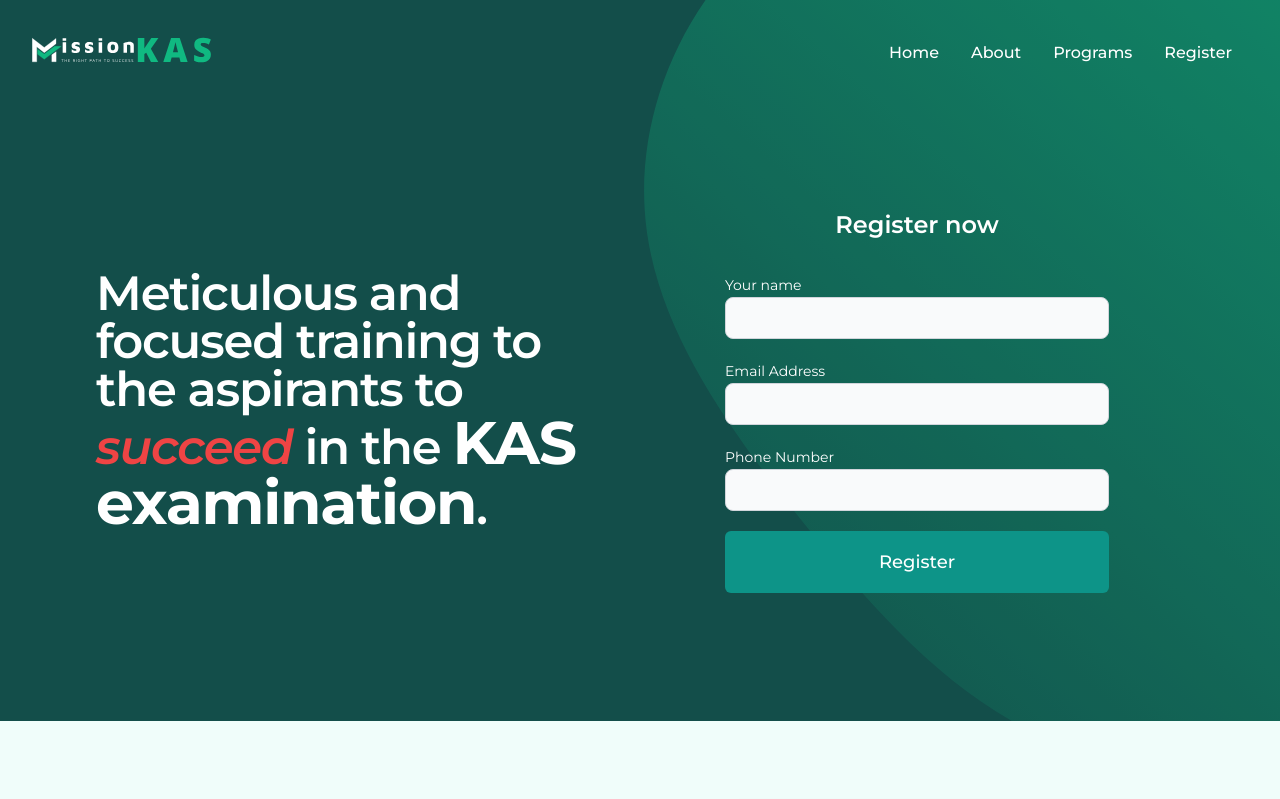
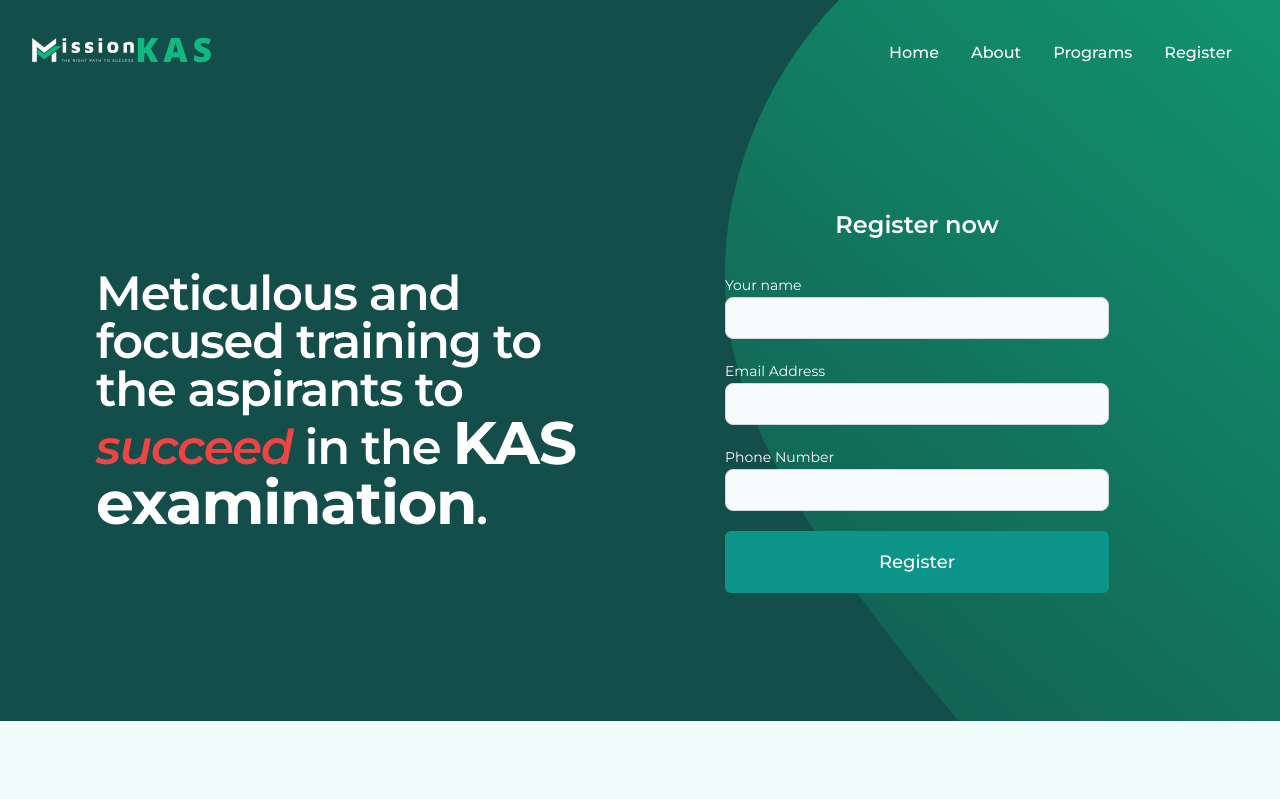
Before and after one commit to dheeraj-murali/mission-kas, a Next.js app: page / in a window 1280 px wide. Shown: the top 799 px of the page. Built offline with nearby package versions, Linux system fonts and the light colour scheme.

Commit message:
feat: updated blob image

```diff
--- a/src/pages/index.tsx
+++ b/src/pages/index.tsx
@@ -2,26 +2,15 @@ import type { NextPage } from "next";
 import { Feature } from "../components/Feature";
 import { Hero } from "../components/Hero/Hero";
 import { Navbar } from "../components/Header/Navbar";
-import Image from "next/image";
-import blob from "../../public/images/blob-bg.svg";
 import { Highlight } from "../components/Highlight/Highlight";
 
 const Home: NextPage = () => {
   return (
     <div className="text-gray-600">
       <main>
-        <div className="relative overflow-hidden bg-teal-900">
+        <div className="relative overflow-hidden bg-fixed bg-teal-900 bg-[left_1rem_top_20rem] xl:bg-[right_-45rem_top_-10rem] bg-repeat-space bg-cover bg-hero">
           <Navbar />
           <Hero />
-
-          <div className="absolute z-0 w-min -bottom-1/2 lg:-top-1/4 -left-40 lg:left-2/4">
-            <Image
-              src={blob}
-              layout="fixed"
-              alt="a blob"
-              className="w-full opacity-70"
-            />
-          </div>
         </div>
         <Highlight />
         <Feature />
--- a/src/styles/globals.css
+++ b/src/styles/globals.css
@@ -7,7 +7,7 @@
 } */
 
 @layer base {
-    html {
-      font-family: Montserrat;
-    }
+  html {
+    font-family: Montserrat;
   }
+}
--- a/tailwind.config.js
+++ b/tailwind.config.js
@@ -10,6 +10,9 @@ module.exports = {
       fontFamily: {
         Montserrat: ["Montserrat"],
       },
+      backgroundImage: {
+        'hero': "url('/images/blob-bg.svg')",
+      }
     },
   },
   plugins: [require("@tailwindcss/forms")],
```
